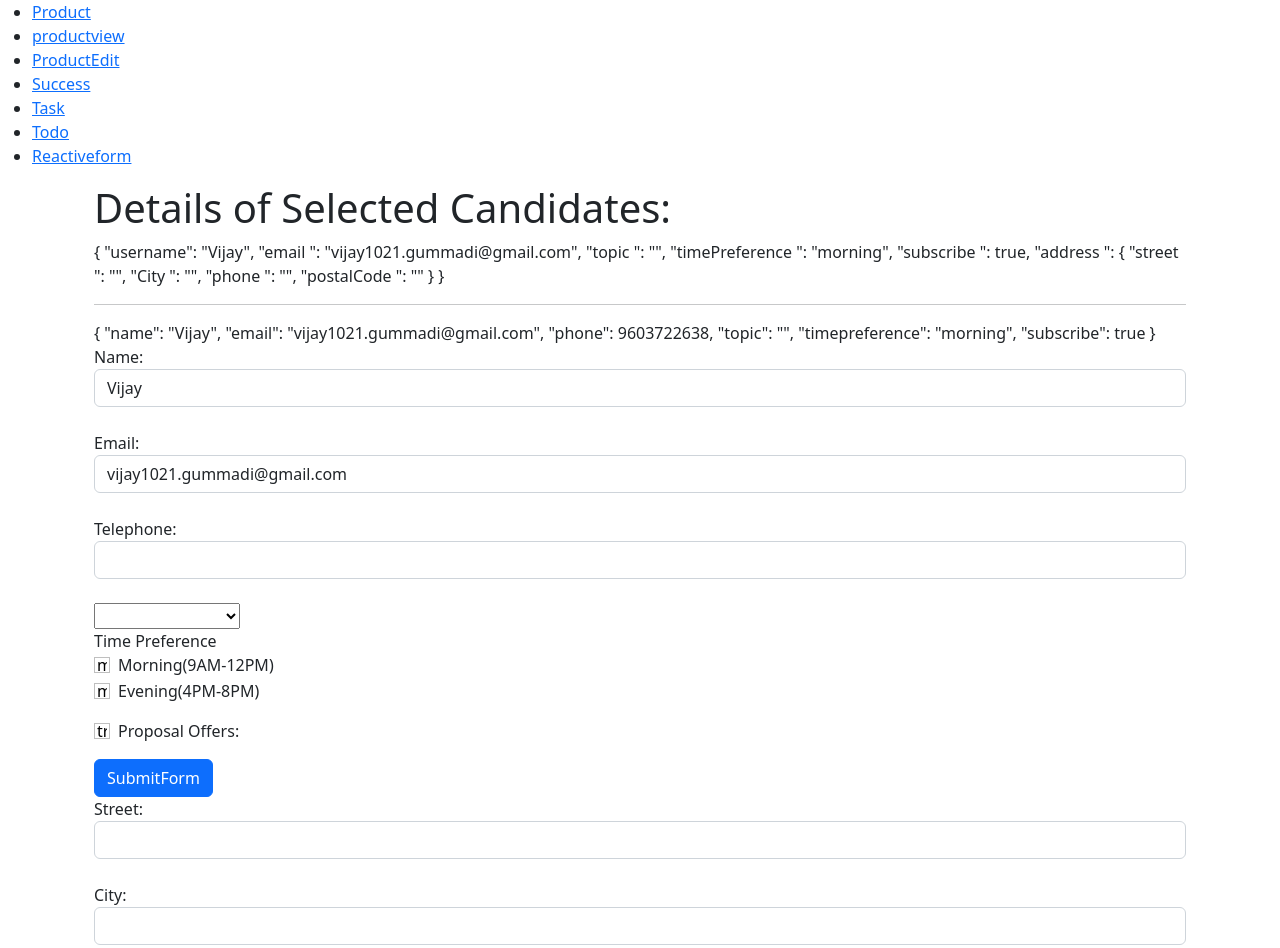
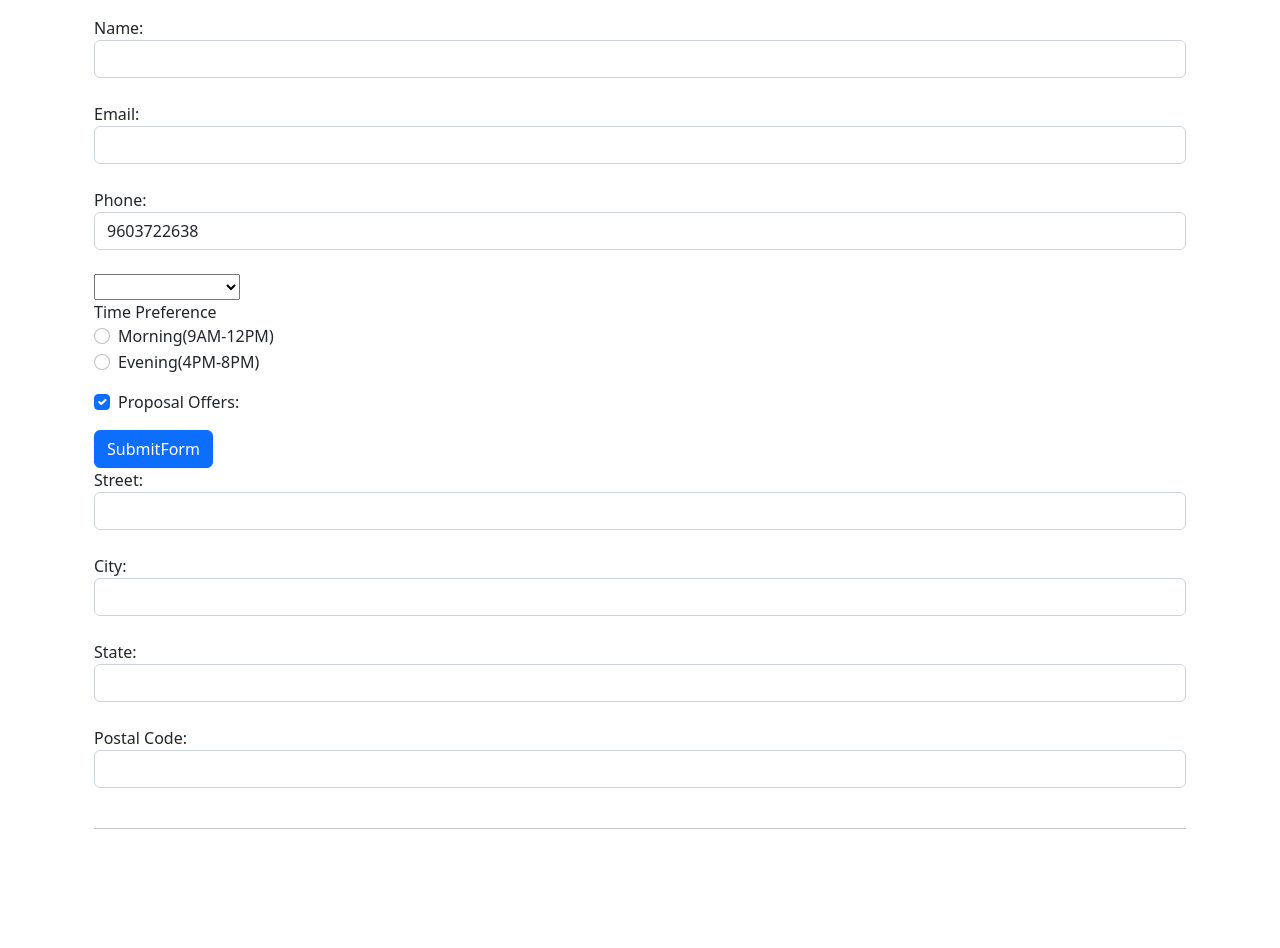
Before and after one commit to VIJAYVINNY/Credits, an Angular app: page /Reactivecomponent in a window 1280 px wide. Shown: the part 264-1212 px from the top of the page. After the commit the page ends 1109 px from the top, so only its background shows below. Built offline with nearby package versions, Linux system fonts and the light colour scheme.

Commit message:
validations are done

```diff
--- a/src/app/app.component.html
+++ b/src/app/app.component.html
@@ -16,16 +16,9 @@
     <li><a href="authorize">Authorize</a></li>
     <li><a href="chandru">Chandru</a></li>
     <li><a href="corporate">Corporate</a></li>
-    <li><a href="failure">Failure</a></li>
     <li><a href="login">LogIn</a></li>
     <li><a href="contacts">Contacts</a></li>
     <li><a href="pagenotfound">PageNotFound</a></li>
-    <li><a href="product">Product</a></li>
-    <li><a href="productview">productview</a></li>
-    <li><a href="productedit/">ProductEdit</a></li>
-    <li><a href="success">Success</a></li>
-    <li><a href="task">Task</a></li>
-    <li><a href="todo">Todo</a></li>
     <li><a href="Reactivecomponent">Reactiveform</a> </li>
 </ul>
 
--- a/src/app/reactiveform/reactiveform.component.html
+++ b/src/app/reactiveform/reactiveform.component.html
@@ -1,72 +1,70 @@
 <div class="container">
     <div class="container-fluid">
-        <h1>Details of Selected Candidates:</h1>
-        {{userForm.value|json}}
-        <hr /> {{userModel|json}}
+
         <form #userForm="ngForm">
 
             <div class="form-group">
-                <label for="name">Name:</label>
-                <input type="text" class="form-control" name="username" [(ngModel)]="userModel.name">
+                <label>Name:</label>
+                <input type="text" name="userName" class="form-control" required #name="ngModel" [class.is-invalid]="name.invalid && name.touched" [(ngModel)]="userModel.name">
+                <small class="text-danger" [class.d-none]="name.valid||name.untouched">Name is Required</small>
             </div><br>
 
             <div class=" form-group ">
-                <label for="email ">Email:</label>
-                <input type="email " class="form-control " name="email " [(ngModel)]="userModel.email ">
+                <label>Email:</label>
+                <input type=" email " class="form-control " name="email " [(ngModel)]="userModel.email ">
             </div><br>
 
             <div class="form-group ">
-                <label for="name ">Telephone:</label>
-                <input type="tel " class="form-control " name="phone " [(ngModel)]="userModel.telephone ">
+                <label>Phone:</label>
+                <input type="tel" class="form-control" name="phone " #phone="ngModel" pattern="^\d{10}$" [class.is-invalid]="phone.invalid && phone.touched" required [(ngModel)]="userModel.phone">
+                <small class="text-danger" [class.d-none]="phone.valid||phone.untouched">Phone Number required and must be 10 Digits</small>
             </div><br>
 
             <div class="form-group ">
-                <select class="custom-select " name="topic " [(ngModel)]="userModel.topic ">
-          <option value=" ">I'm Interested in</option>
-          <option *ngFor="let sub of subjects ">{{sub}}</option>
-        </select>
+                <select class="custom-select" name="topic" [(ngModel)]="userModel.topic">
+                    <option value=" ">I'm Interested in</option>
+                    <option *ngFor="let sub of subjects ">{{sub}}</option>
+                </select>
             </div>
 
             <div class="mb-3 ">
                 <label>Time Preference</label>
                 <div class="form-check ">
-                    <input type="radio " class="form-check-input " name="timePreference " value="morning " [(ngModel)]="userModel.timepreference ">
+                    <input type="radio" class="form-check-input" name="timePreference" value="morning" [(ngModel)]="userModel.timepreference">
                     <label class="form-check-label ">Morning(9AM-12PM)</label>
                 </div>
 
                 <div class="form-check ">
-                    <input type="radio " class="form-check-input " name="timePreference " value="evening " [(ngModel)]="userModel.timepreference ">
-                    <label class="form-check-label ">Evening(4PM-8PM)</label>
+                    <input type="radio" class="form-check-input" name="timePreference" value="evening" [(ngModel)]="userModel.timepreference">
+                    <label class="form-check-label">Evening(4PM-8PM)</label>
                 </div>
             </div>
 
             <div class="form-check mb-3 ">
-                <input class="form-check-input " type="checkbox " name="subscribe " [(ngModel)]="userModel.subscribe ">
-                <label class="form-check-label " for="flexCheckDefault ">
-          Proposal Offers:
-        </label>
+                <input class="form-check-input" type="checkbox" name="subscribe " [(ngModel)]="userModel.subscribe">
+                <label class="form-check-label " for="flexCheckDefault"> Proposal Offers:</label>
             </div>
-            <button type="button " class="btn btn-primary ">SubmitForm</button>
+            <button type="button" class="btn btn-primary">SubmitForm</button>
 
-            <div ngModelGroup="address ">
-                <div class="form-group ">
-                    <label for="name ">Street:</label>
-                    <input type="text " class="form-control " name="street " ngModel>
+            <div ngModelGroup="address">
+                <div class="form-group">
+                    <label>Street:</label>
+                    <input type="text" class="form-control" name="street" ngModel>
+                </div><br>
+
+                <div class="form-group">
+                    <label>City:</label>
+                    <input type="text" class="form-control " name="City" ngModel>
+                </div><br>
+
+                <div class="form-group">
+                    <label>State:</label>
+                    <input type="text " class="form-control" name="phone" ngModel>
                 </div><br>
 
                 <div class="form-group ">
-                    <label for="name ">City:</label>
-                    <input type="text " class="form-control " name="City " ngModel>
-                </div><br>
-
-                <div class="form-group ">
-                    <label for="name ">State:</label>
-                    <input type="text " class="form-control " name="phone " ngModel>
-                </div><br>
-
-                <div class="form-group ">
-                    <label for="name ">Postal Code:</label>
-                    <input type="tel " class="form-control " name="postalCode " ngModel>
+                    <label>Postal Code:</label>
+                    <input type="tel" class="form-control" name="postalCode" ngModel>
                 </div><br>
             </div>
             <hr />
--- a/src/app/reactiveform/reactiveform.component.ts
+++ b/src/app/reactiveform/reactiveform.component.ts
@@ -11,7 +11,7 @@ export class ReactiveformComponent implements OnInit {
 
   subjects=["C#","ASP","JAVA","SQL","MongoDB"];
 
-userModel=new User("Vijay","vijay1021.gummadi@gmail.com",9603722638,'',"morning",true);
+userModel=new User("","",9603722638,'',"",true);
 
   constructor() { }
 
```
